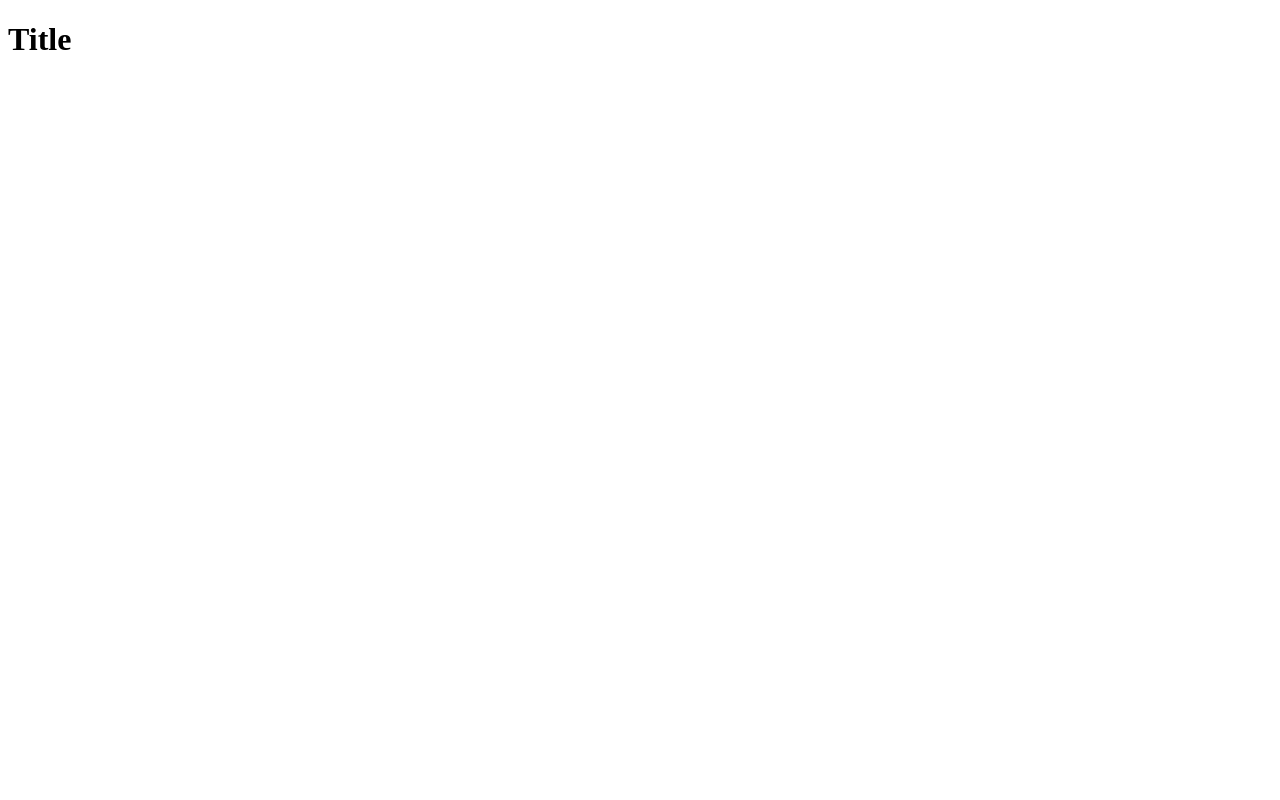
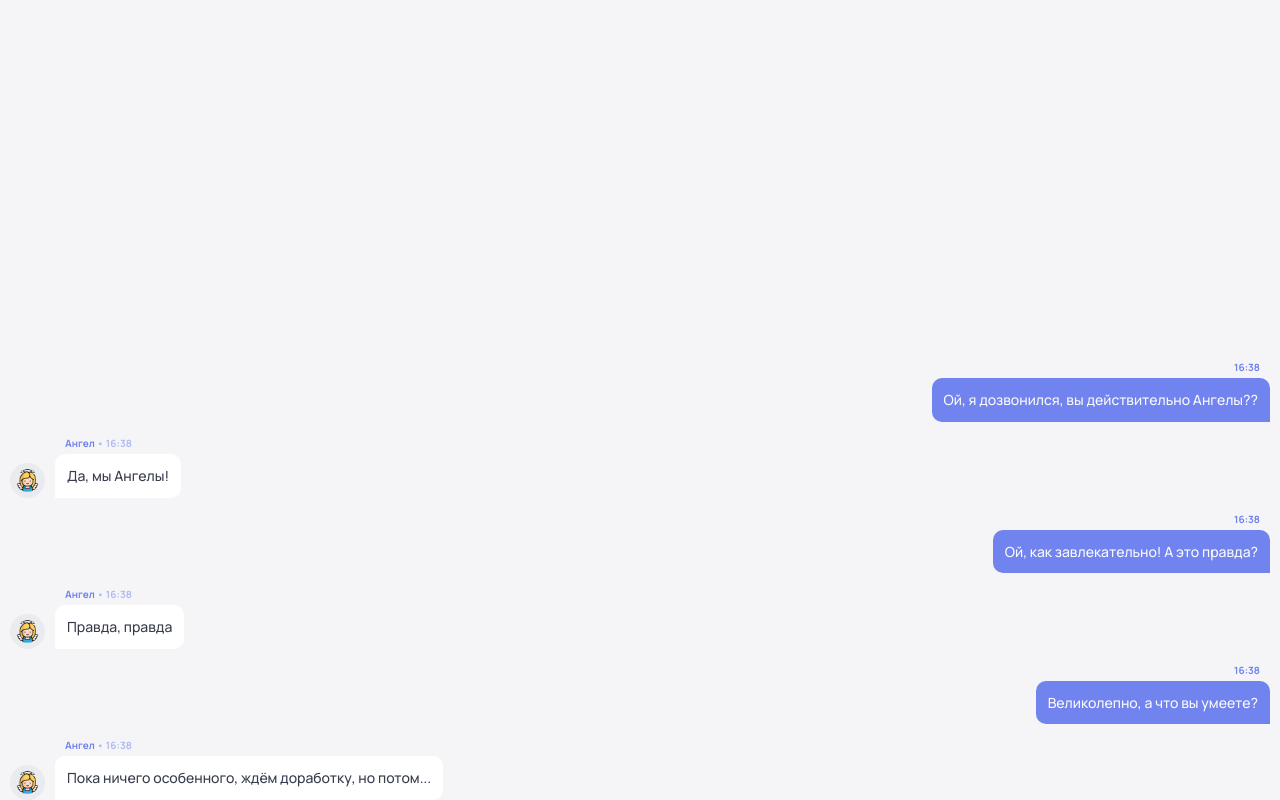
Before and after one commit to hjkta/hjkta.github.io, a website: page src/index.html in a window 1280 px wide. Drawn offline with Linux system fonts and the light colour scheme.

Commit message:
add basic layout for chat window

```diff
--- a/src/index.html
+++ b/src/index.html
@@ -4,9 +4,91 @@
 		<meta charset="UTF-8" />
 		<meta http-equiv="X-UA-Compatible" content="IE=edge" />
 		<meta name="viewport" content="width=device-width, initial-scale=1.0" />
+		<link rel="stylesheet" href="style.css" />
+		<link rel="preconnect" href="https://fonts.googleapis.com" />
+		<link rel="preconnect" href="https://fonts.gstatic.com" crossorigin />
+		<link
+			href="https://fonts.googleapis.com/css2?family=Manrope:wght@400;500;700&display=swap"
+			rel="stylesheet"
+		/>
 		<title>Document</title>
 	</head>
 	<body>
-		<h1>Title</h1>
+		<div class="header"></div>
+		<div class="chat">
+			<div class="chat-message chat-message-user">
+				<div class="wrap">
+					<p class="time"><span class="js-time">21:51</span></p>
+					<p class="text">Ой, я дозвонился, вы действительно Ангелы??</p>
+				</div>
+			</div>
+			<div class="chat-message chat-message-bot">
+				<div class="wrap">
+					<p class="time">
+						<span class="author">Ангел</span>
+						&bull;
+						<span class="js-time">21:51</span>
+					</p>
+					<div class="text-wrap">
+						<img class="bot-icon" src="angel_colored.png" alt="" />
+						<p class="text">Да, мы Ангелы!</p>
+					</div>
+				</div>
+			</div>
+			<div class="chat-message chat-message-user">
+				<div class="wrap">
+					<p class="time"><span class="js-time">21:51</span></p>
+					<p class="text">Ой, как завлекательно! А это правда?</p>
+				</div>
+			</div>
+			<div class="chat-message chat-message-bot">
+				<div class="wrap">
+					<p class="time">
+						<span class="author">Ангел</span>
+						&bull;
+						<span class="js-time">21:51</span>
+					</p>
+					<div class="text-wrap">
+						<img class="bot-icon" src="angel_colored.png" alt="" />
+						<p class="text">Правда, правда</p>
+					</div>
+				</div>
+			</div>
+			<div class="chat-message chat-message-user">
+				<div class="wrap">
+					<p class="time"><span class="js-time">21:51</span></p>
+					<p class="text">Великолепно, а что вы умеете?</p>
+				</div>
+			</div>
+			<div class="chat-message chat-message-bot">
+				<div class="wrap">
+					<p class="time">
+						<span class="author">Ангел</span>
+						&bull;
+						<span class="js-time">21:51</span>
+					</p>
+					<div class="text-wrap">
+						<img class="bot-icon" src="angel_colored.png" alt="" />
+						<p class="text">
+							Пока ничего особенного, ждём доработку, но потом...
+						</p>
+					</div>
+				</div>
+			</div>
+		</div>
+		<div class="message"></div>
+		<div class="footer"></div>
 	</body>
+	<script>
+		const date = new Date();
+
+		const minutes = date.getMinutes();
+		const hours = date.getHours();
+
+		const timeItems = document.getElementsByClassName("js-time");
+
+		for (const item of timeItems) {
+			item.innerHTML = `${hours}:${minutes}`;
+		}
+	</script>
 </html>
--- /dev/null
+++ b/src/style.css
@@ -0,0 +1,125 @@
+:root {
+	--color-purple: rgba(113, 131, 238, 1);
+	--color-purple-opacity: rgba(113, 131, 238, 0.5);
+	--color-background: #f5f5f7;
+	--color-text-dark: #383c4c;
+	--color-text-light: #fff;
+	--color-white: #fff;
+	--color-icon-background: #e9ebef;
+}
+
+* {
+	box-sizing: border-box;
+}
+
+body {
+	background-color: var(--color-background);
+	font-family: Manrope;
+	margin: 0 10px;
+	height: 100vh;
+}
+
+/* chat */
+
+.chat {
+	height: 100%;
+	display: flex;
+	flex-direction: column;
+	justify-content: flex-end;
+}
+
+/* chat-message */
+
+.chat-message {
+	display: flex;
+	margin-bottom: 16px;
+}
+.chat-message:last-child {
+	margin-bottom: 0;
+}
+
+/* wrap */
+
+.chat-message .wrap {
+	max-width: 75%;
+}
+
+/* text */
+
+.chat-message .text {
+	padding: 12px;
+	margin: 0;
+	font-size: 14px;
+	line-height: 1.4;
+	font-weight: 500;
+	border-radius: 10px;
+}
+
+/* time */
+
+.chat-message .time {
+	color: var(--color-purple);
+	margin: 0 0 6px;
+	font-size: 10px;
+	font-weight: 700;
+	line-height: 1;
+	white-space: nowrap;
+}
+
+/* chat-message-user */
+
+.chat-message-user {
+	justify-content: flex-end;
+}
+
+.chat-message-user .text {
+	background-color: var(--color-purple);
+	color: #fafafa;
+	border-bottom-right-radius: 0;
+}
+
+.chat-message-user .time {
+	text-align: right;
+	padding-right: 10px;
+}
+
+/* chat-message-bot */
+
+.chat-message-bot {
+	justify-content: flex-start;
+}
+
+.chat-message-bot .text {
+	background-color: var(--color-white);
+	color: var(--color-text-dark);
+	border-bottom-left-radius: 0;
+}
+
+.chat-message-bot .time {
+	color: var(--color-purple-opacity);
+	padding-left: 55px;
+}
+
+/* author */
+
+.chat-message.chat-message-bot .time .author {
+	color: var(--color-purple);
+}
+
+/* bot-icon */
+
+.bot-icon {
+	width: 35px;
+	height: 35px;
+	background-color: var(--color-icon-background);
+	padding: 6px;
+	border-radius: 100%;
+	margin-right: 10px;
+}
+
+/* text-wrap */
+
+.text-wrap {
+	display: flex;
+	align-items: flex-end;
+}
```
Also changed, not shown: package.json (+5 -5 lines), src/angel_colored.png (added).
